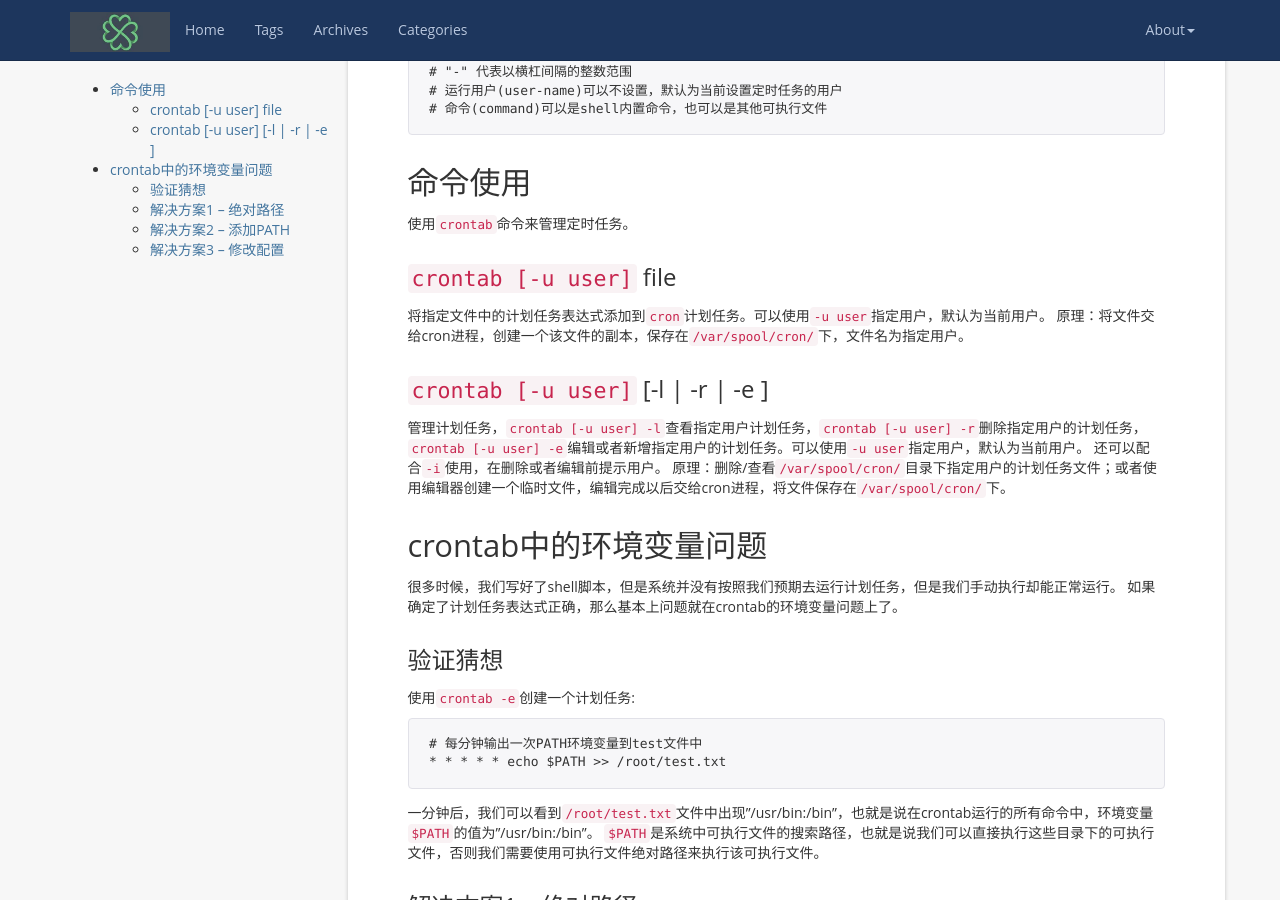
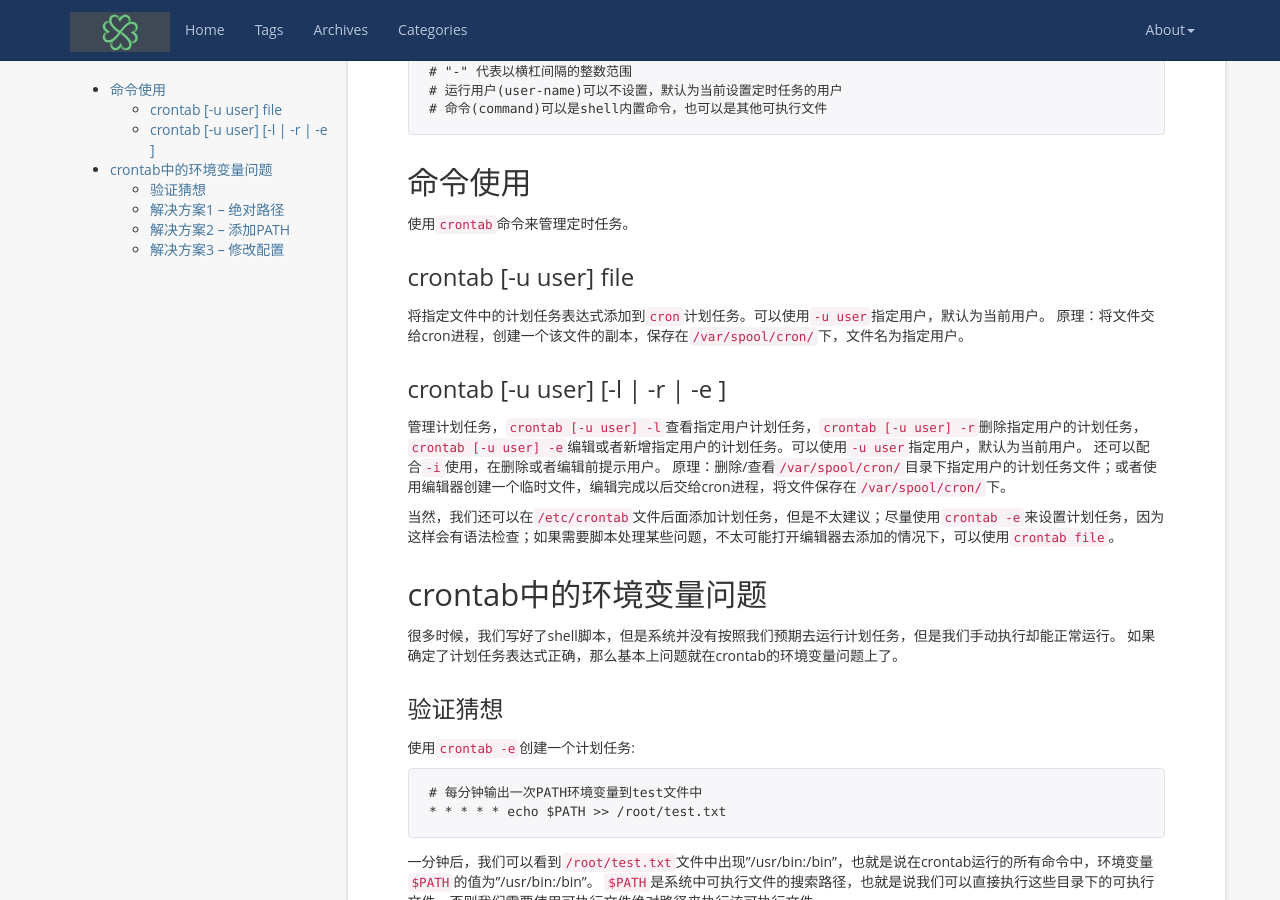
Before and after one commit to legolasNg/legolasNg.github.io, a Jekyll site: the page built from _posts/2016-12-17-crond-env-problems.md, in a window 1280 px wide and 900 px high, scrolled down 670 px. Built offline with Jekyll 4.4.1, drawn with Linux system fonts in a browser that asks for light colours; nearby versions of some CDN libraries; comment, search, counter and statistics services are not loaded.

Commit message:
[modify] append some suggestions

```diff
--- a/_posts/2016-12-17-crond-env-problems.md
+++ b/_posts/2016-12-17-crond-env-problems.md
@@ -32,16 +32,18 @@ excerpt:    "`cron`是类UNIX系统中，用于设置周期性被执行的指令
 
 使用`crontab`命令来管理定时任务。
 
-### `crontab [-u user]` file
+### crontab [-u user] file
 
 将指定文件中的计划任务表达式添加到`cron`计划任务。可以使用`-u user`指定用户，默认为当前用户。
 原理：将文件交给cron进程，创建一个该文件的副本，保存在`/var/spool/cron/`下，文件名为指定用户。
 
-### `crontab [-u user]` [-l | -r | -e ]
+### crontab [-u user] [-l | -r | -e ]
 
 管理计划任务，`crontab [-u user] -l`查看指定用户计划任务，`crontab [-u user] -r`删除指定用户的计划任务，`crontab [-u user] -e`编辑或者新增指定用户的计划任务。可以使用`-u user`指定用户，默认为当前用户。
 还可以配合`-i`使用，在删除或者编辑前提示用户。
 原理：删除/查看`/var/spool/cron/`目录下指定用户的计划任务文件；或者使用编辑器创建一个临时文件，编辑完成以后交给cron进程，将文件保存在`/var/spool/cron/`下。
+
+当然，我们还可以在`/etc/crontab`文件后面添加计划任务，但是不太建议；尽量使用`crontab -e`来设置计划任务，因为这样会有语法检查；如果需要脚本处理某些问题，不太可能打开编辑器去添加的情况下，可以使用`crontab file`。
 
 ## crontab中的环境变量问题
 
```
